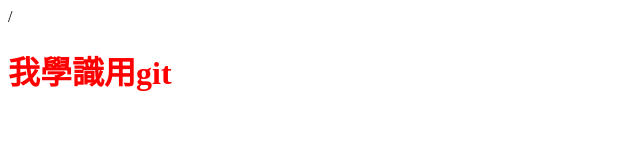
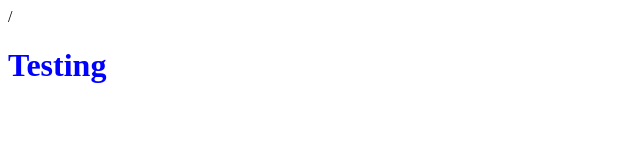
Before and after one commit to cyrusyelling/github, a plain HTML site: page index.html in a window 1280 px wide. Shown: the whole page, without its empty margins (0-640 px from the left). Drawn offline with Linux system fonts and the light colour scheme.

Commit message:
testing push

```diff
--- a/css/all.css
+++ b/css/all.css
@@ -2,5 +2,5 @@ body{
   color: #000;
 }
 h1{
-  color: red;
+  color: blue;
 }
--- a/index.html
+++ b/index.html
@@ -9,6 +9,6 @@
 
   </head>
   <body>
-    <h1>我學識用git</h1>
+    <h1>Testing</h1>
   </body>
 </html>
```
